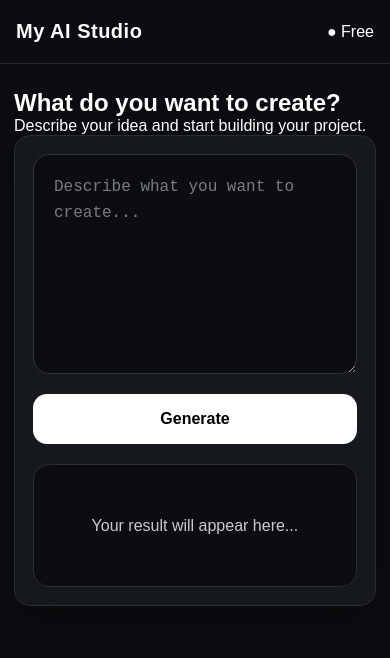
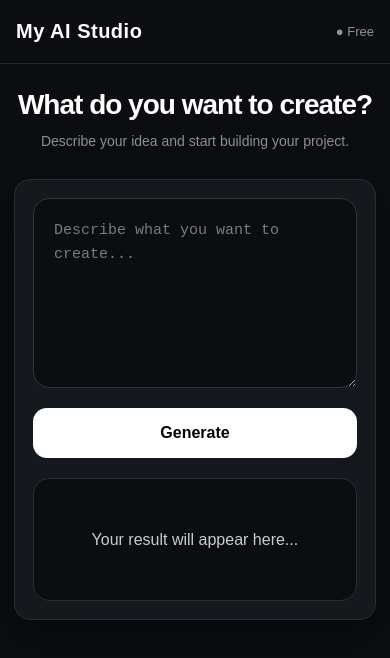
Before and after one commit to babar-uman/babar-ai, a plain HTML site: page index.html in a window 390 px wide. Drawn offline with Linux system fonts and the light colour scheme.

Commit message:
Refactor color codes and add new styles
Updated color values for consistency and added new styles for status and hero sections.

```diff
--- a/style.css
+++ b/style.css
@@ -7,7 +7,7 @@
 body {
   font-family: Arial, sans-serif;
   background: #0b0d10;
-  color: #fff;
+  color: #ffffff;
   min-height: 100vh;
 }
 
@@ -26,11 +26,32 @@ header h1 {
   letter-spacing: 0.5px;
 }
 
+.status {
+  font-size: 13px;
+  color: #8f949d;
+}
+
 .container {
   width: 100%;
   max-width: 1100px;
   margin: 0 auto;
   padding: 50px 20px;
+}
+
+.hero {
+  text-align: center;
+  margin-bottom: 30px;
+}
+
+.hero h2 {
+  font-size: 38px;
+  margin-bottom: 12px;
+  letter-spacing: -1px;
+}
+
+.hero p {
+  color: #8a9099;
+  font-size: 16px;
 }
 
 .card {
@@ -45,7 +66,7 @@ textarea {
   width: 100%;
   min-height: 220px;
   background: #0b0d10;
-  color: #fff;
+  color: #ffffff;
   border: 1px solid #30343b;
   border-radius: 16px;
   padding: 20px;
@@ -69,8 +90,8 @@ button {
   padding: 16px;
   border: none;
   border-radius: 14px;
-  background: #fff;
-  color: #000;
+  background: #ffffff;
+  color: #000000;
   font-size: 16px;
   font-weight: bold;
   cursor: pointer;
@@ -98,6 +119,7 @@ button:active {
 }
 
 @media (max-width: 600px) {
+
   header {
     padding: 0 16px;
   }
@@ -106,7 +128,21 @@ button:active {
     padding: 25px 14px;
   }
 
+  .hero h2 {
+    font-size: 28px;
+  }
+
+  .hero p {
+    font-size: 14px;
+  }
+
   .card {
     padding: 18px;
     border-radius: 16px;
   }
+
+  textarea {
+    min-height: 190px;
+    font-size: 15px;
+  }
+}
```
